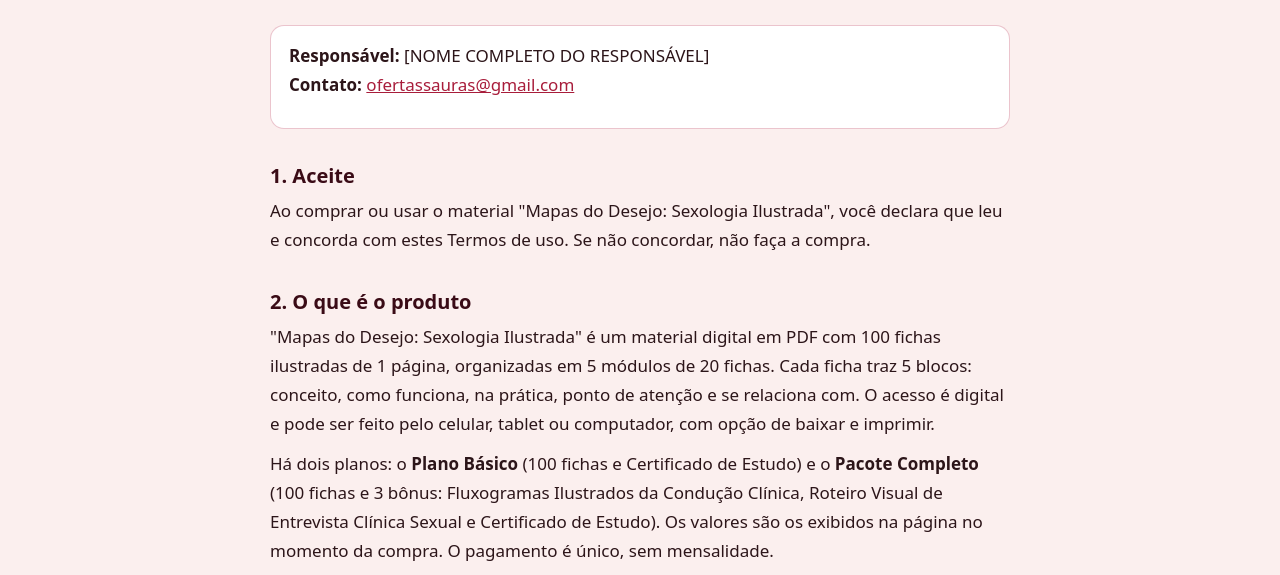
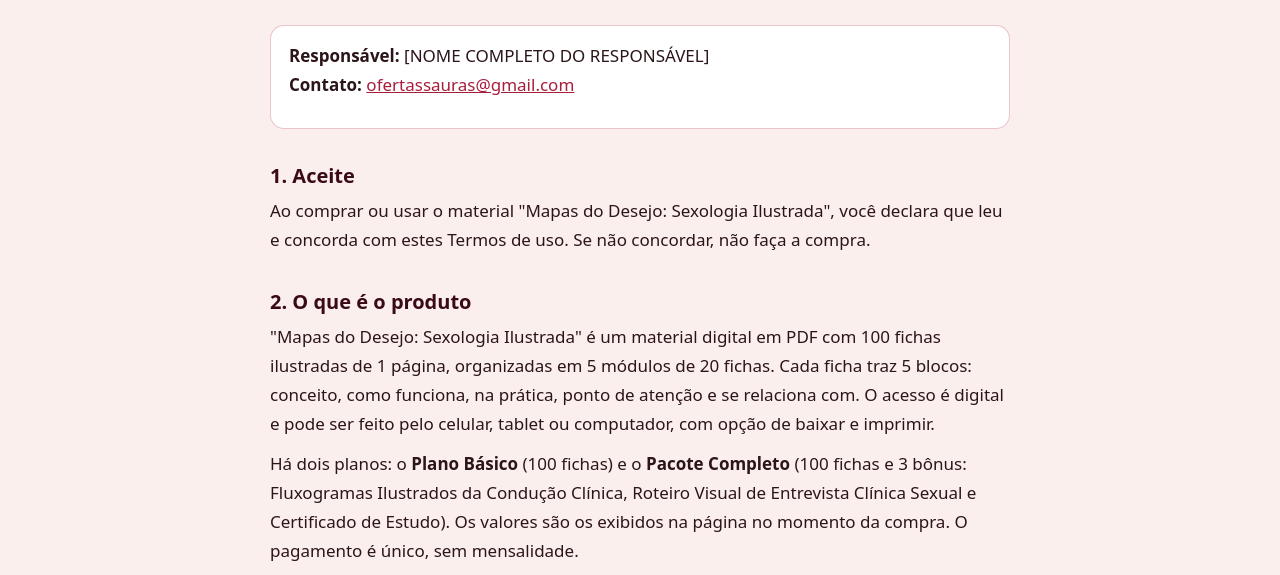
Before and after one commit to ofertassauras-bit/mapas-do-desejo, a plain HTML site: page termos.html in a window 1280 px wide. Shown: the part 184-759 px from the top of the page. Drawn offline with Linux system fonts and the light colour scheme.

Commit message:
Add files via upload

```diff
--- a/termos.html
+++ b/termos.html
@@ -24,7 +24,7 @@ footer{background:#25060F;color:#F0CFCB;text-align:center;padding:24px 20px;font
 
 <h2>2. O que é o produto</h2>
 <p>"Mapas do Desejo: Sexologia Ilustrada" é um material digital em PDF com 100 fichas ilustradas de 1 página, organizadas em 5 módulos de 20 fichas. Cada ficha traz 5 blocos: conceito, como funciona, na prática, ponto de atenção e se relaciona com. O acesso é digital e pode ser feito pelo celular, tablet ou computador, com opção de baixar e imprimir.</p>
-<p>Há dois planos: o <strong>Plano Básico</strong> (100 fichas e Certificado de Estudo) e o <strong>Pacote Completo</strong> (100 fichas e 3 bônus: Fluxogramas Ilustrados da Condução Clínica, Roteiro Visual de Entrevista Clínica Sexual e Certificado de Estudo). Os valores são os exibidos na página no momento da compra. O pagamento é único, sem mensalidade.</p>
+<p>Há dois planos: o <strong>Plano Básico</strong> (100 fichas) e o <strong>Pacote Completo</strong> (100 fichas e 3 bônus: Fluxogramas Ilustrados da Condução Clínica, Roteiro Visual de Entrevista Clínica Sexual e Certificado de Estudo). Os valores são os exibidos na página no momento da compra. O pagamento é único, sem mensalidade.</p>
 <p>Ofertas adicionais opcionais podem ser apresentadas durante o checkout. Elas só são contratadas se você as selecionar.</p>
 
 <h2>3. Natureza educativa e limites</h2>
```
